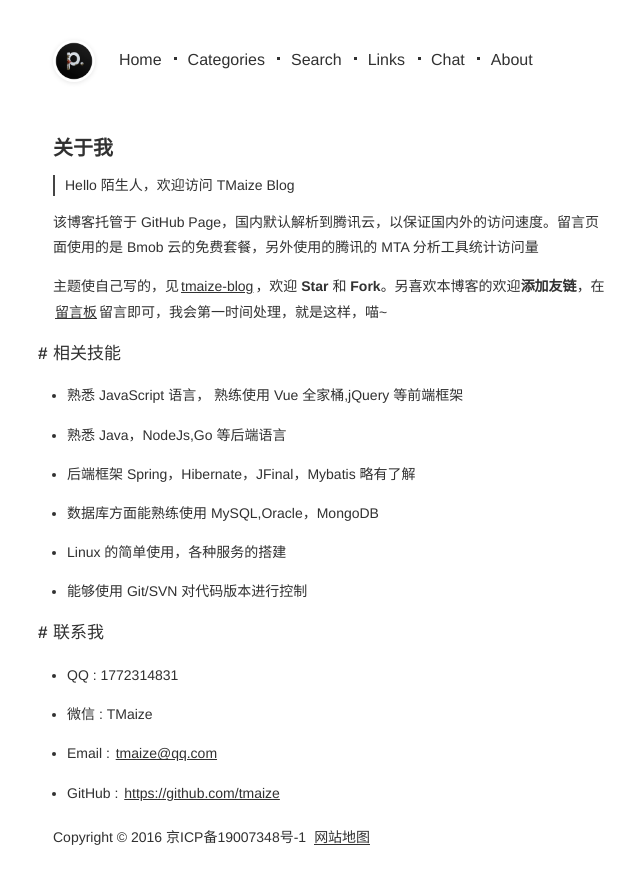
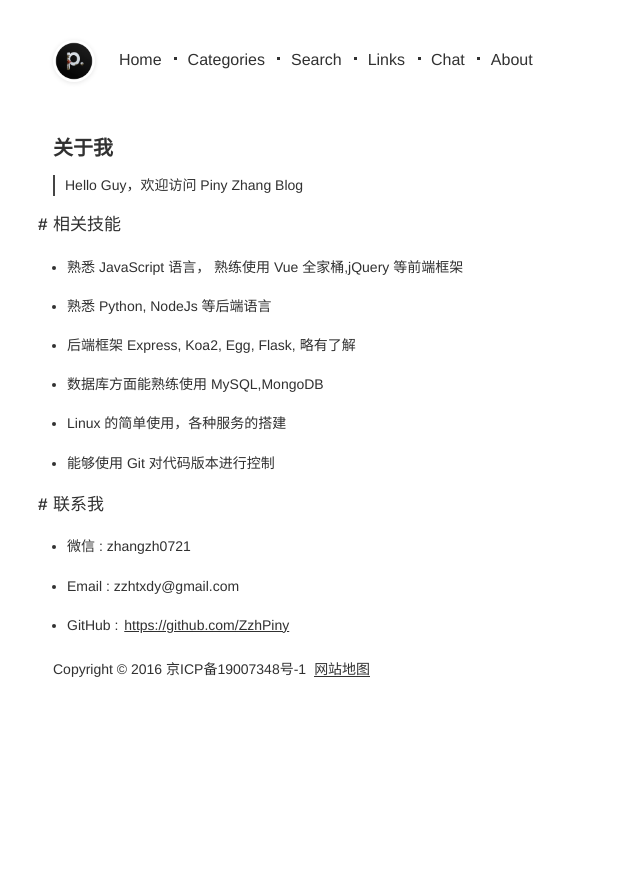
Before and after one commit to ZzhPiny/pinyzhang.github.io, a Jekyll site: the page built from pages/about.md, in a window 1280 px wide. Shown: the top 884 px of the page, without its empty margins (307-947 px from the left). Built offline with Jekyll 4.4.1, drawn with Linux system fonts in a browser that asks for light colours.

Commit message:
update about me

```diff
--- a/pages/about.md
+++ b/pages/about.md
@@ -4,32 +4,27 @@ isPage: true
 title: 关于我
 ---
 
-> Hello 陌生人，欢迎访问 TMaize Blog
+> Hello Guy，欢迎访问 Piny Zhang Blog
 
-该博客托管于 GitHub Page，国内默认解析到腾讯云，以保证国内外的访问速度。留言页面使用的是 Bmob 云的免费套餐，另外使用的腾讯的 MTA 分析工具统计访问量
-
-主题使自己写的，见[tmaize-blog](https://github.com/TMaize/tmaize-blog)，欢迎 **Star** 和 **Fork**。另喜欢本博客的欢迎**添加友链**，在[留言板](chat.html)留言即可，我会第一时间处理，就是这样，喵~
 
 ## 相关技能
 
 - 熟悉 JavaScript 语言， 熟练使用 Vue 全家桶,jQuery 等前端框架
 
-- 熟悉 Java，NodeJs,Go 等后端语言
+- 熟悉 Python, NodeJs 等后端语言
 
-- 后端框架 Spring，Hibernate，JFinal，Mybatis 略有了解
+- 后端框架 Express, Koa2, Egg, Flask, 略有了解
 
-- 数据库方面能熟练使用 MySQL,Oracle，MongoDB
+- 数据库方面能熟练使用 MySQL,MongoDB
 
 - Linux 的简单使用，各种服务的搭建
 
-- 能够使用 Git/SVN 对代码版本进行控制
+- 能够使用 Git 对代码版本进行控制
 
 ## 联系我
 
-- QQ : 1772314831
+- 微信 : zhangzh0721
 
-- 微信 : TMaize
+- Email : zzhtxdy@gmail.com
 
-- Email : [tmaize@qq.com](http://mail.qq.com/cgi-bin/qm_share?t=qm_mailme&email=YBQNAQkaBSAREU4DDw0)
-
-- GitHub : [https://github.com/tmaize](https://github.com/tmaize)
+- GitHub : [https://github.com/ZzhPiny](https://github.com/ZzhPiny)
```
